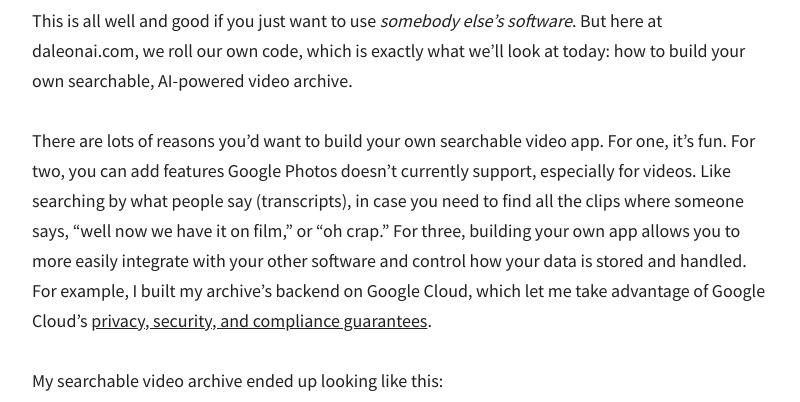
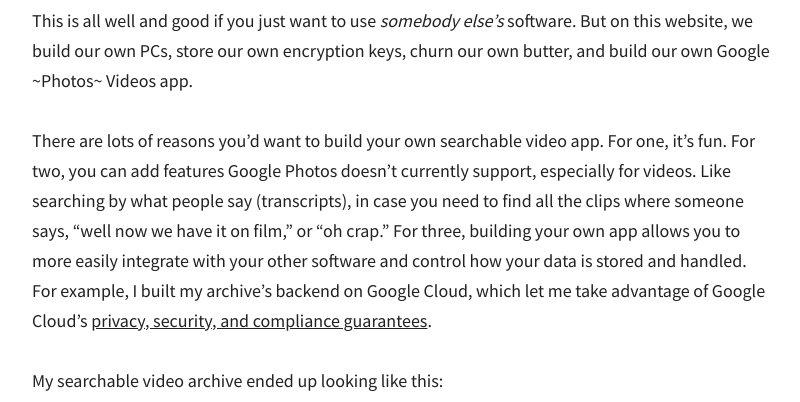
Before and after one commit to dalequark/daleonai, a Jekyll site: the page built from _posts/2020-06-12-building-an-ai-powered-searchable-video-archive.md, in a window 1280 px wide and 900 px high, scrolled down 1193 px, cut to the strip 251-653 px from the top of the window. Shown: the whole strip, without its empty margins (238-1038 px from the left). Built offline with Jekyll 4.4.1, drawn with Linux system fonts in a browser that asks for light colours; some web fonts are replaced; comment, search, counter and statistics services are not loaded.

Commit message:
Update from Forestry.io Dale updated _posts/2020-06-12-building-an-ai-powered-searchable-video-archive.md

```diff
--- a/_posts/2020-06-12-building-an-ai-powered-searchable-video-archive.md
+++ b/_posts/2020-06-12-building-an-ai-powered-searchable-video-archive.md
@@ -19,7 +19,7 @@
 
 ![The Google Photo App showing results for the query "pool".](/images/screen-shot-2020-06-03-at-11-53-29-am.png "Google Photos Pool Search")
 
-This is all well and good if you just want to use _somebody else's software_. But here at daleonai.com, we roll our own code, which is exactly what we'll look at today: how to build your own searchable, AI-powered video archive.
+This is all well and good if you just want to use _somebody else's_ software. But on this website, we build our own PCs, store our own encryption keys, churn our own butter, and build our own Google ~Photos~ Videos app.
 
 There are lots of reasons you'd want to build your own searchable video app. For one, it's fun. For two, you can add features Google Photos doesn't currently support, especially for videos. Like searching by what people say (transcripts), in case you need to find all the  clips where someone says, "well now we have it on film," or "oh crap." For three, building your own app allows you to more easily integrate with your other software and control how your data is stored and handled. For example, I built my archive's backend on Google Cloud, which let me take advantage of Google Cloud's [privacy, security, and compliance guarantees](https://cloud.google.com/security "Google cloud security and privacy").
 
```
